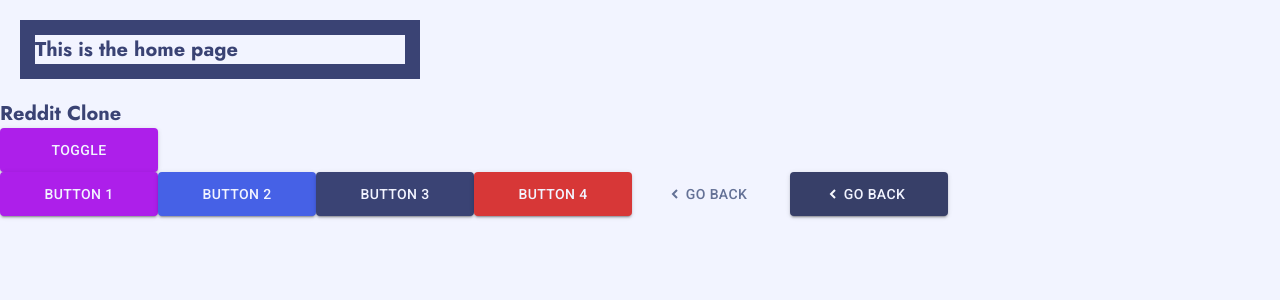
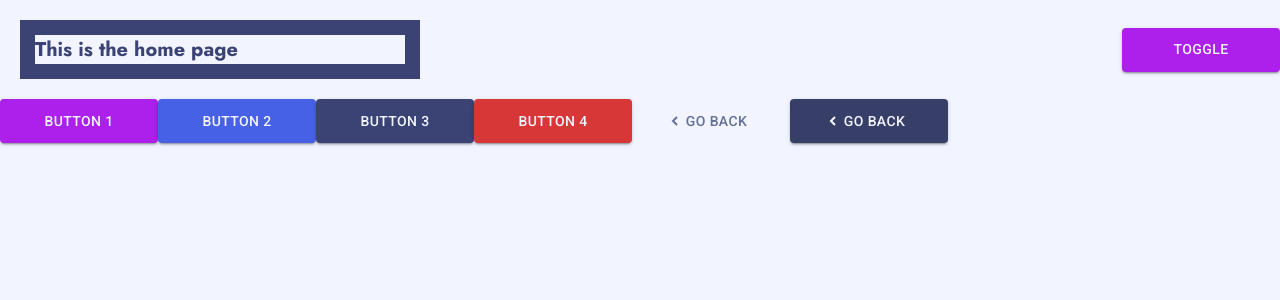
Before and after one commit to nodeModuless/Reddit_Clone, a React (Create React App) app: page / in a window 1280 px wide. Shown: the top 300 px of the page. Built offline with nearby package versions, Linux system fonts and the light colour scheme.

Commit message:
created button components

```diff
--- a/src/Components/Home.js
+++ b/src/Components/Home.js
@@ -16,6 +16,13 @@ const Home = () => {
 
   return (
     <div>
+      <div
+        style={{
+          display: "flex",
+          alignItems: "center",
+          justifyContent: "space-between",
+        }}
+      >
         <h1
           style={{
             border: `1.5rem solid ${theme.text}`,
@@ -25,8 +32,6 @@ const Home = () => {
         >
           This is the home page
         </h1>
-      <div>
-        <h1>Reddit Clone</h1>
         <span
           style={{
             width: "min-content",
```
Lines whose indentation alone changed are shown as unchanged.
